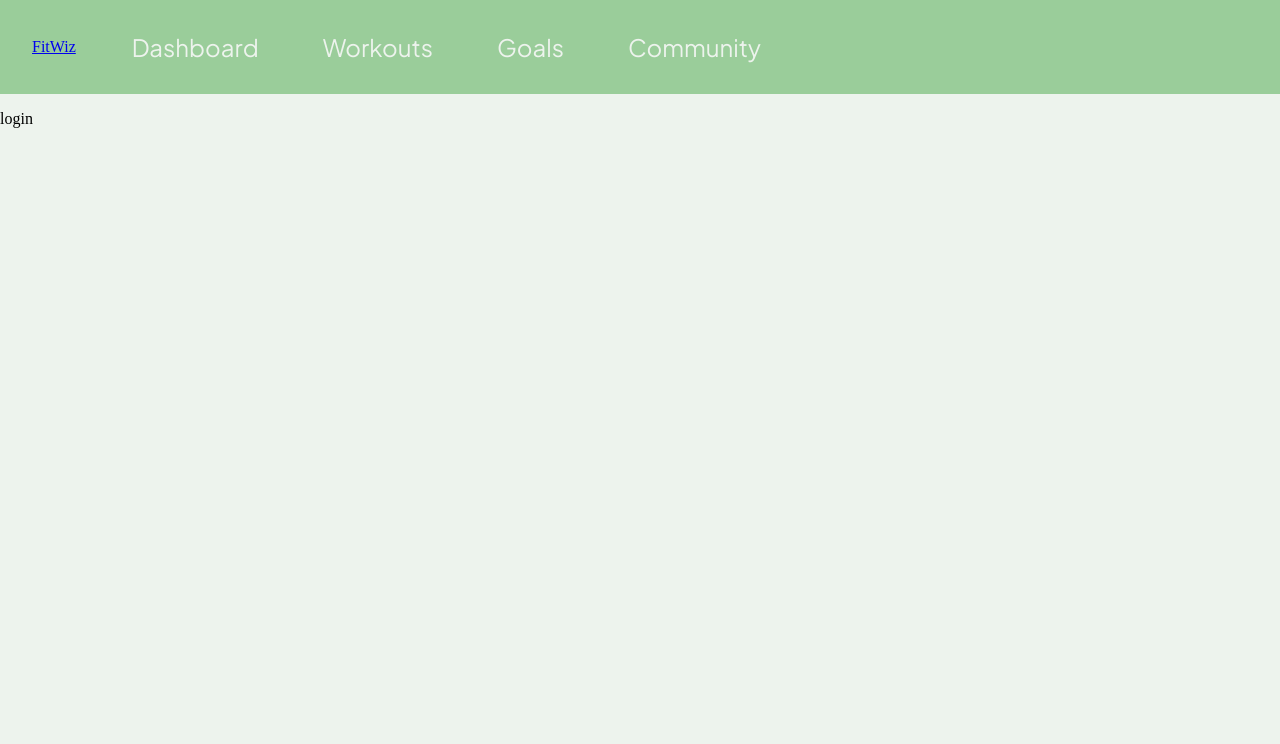
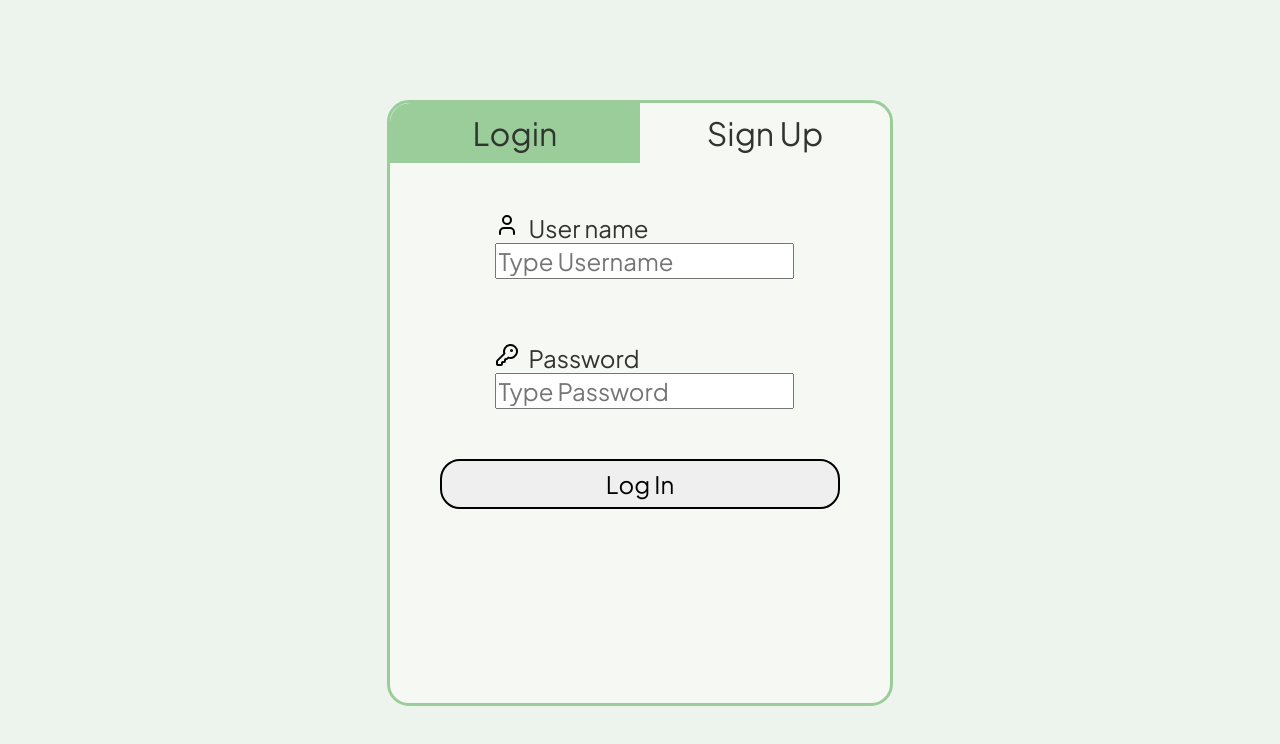
Before and after one commit to JDgoldvox/FullStackFitnessApp, a React app in the folder frontend/: page / in a window 1280 px wide. Shown: the top 744 px of the page. Built offline with nearby package versions, Linux system fonts and the light colour scheme; the HTML template or start-up script is replaced by a standard one.

Commit message:
create login/signup page

```diff
--- a/frontend/src/App.jsx
+++ b/frontend/src/App.jsx
@@ -6,7 +6,7 @@ import { Navigate } from "react-router";
 
 function App() {
 
-    const isLoggedIn = true;
+    const isLoggedIn = false;
 
     if (!isLoggedIn) {
         return(
--- /dev/null
+++ b/frontend/src/components/Login/LoginAndSignUpNode.css
@@ -0,0 +1,117 @@
+
+.login-and-signup-node
+{
+    width: 500px;
+    height: 600px;
+    background-color: var(--primary-white);
+    border-style: solid;
+    border-color: var(--accent-green);
+    border-radius: 22px;
+}
+
+.login-and-signup-options
+{
+    height: 10%;
+    width: 100%;
+    display: grid;
+    grid-template-columns: 1fr 1fr;
+}
+
+.login-and-signup-options button
+{
+    font-family: 'Plus Jakarta Sans', sans-serif;
+    font-size: 200%;
+    color: var(--primary-font-color);
+}
+
+.login-and-signup-options button:hover
+{
+    background-color: var(--secondary-green);
+}
+
+.login-button-active
+{
+    background-color: var(--accent-green);
+    border-top-left-radius: 20px;
+    border-style: none;
+
+}
+
+.login-button-inactive
+{
+    background-color: var(--primary-white);
+    border-top-left-radius: 20px;
+    border-style: none;
+}
+
+.signup-button-active
+{
+    background-color: var(--accent-green);
+    border-top-right-radius: 20px;
+    border-style: none;
+
+}
+
+.signup-button-inactive
+{
+    background-color: var(--primary-white);
+    border-top-right-radius: 20px;
+    border-style: none;
+}
+
+.login-and-signup-input-container
+{
+    margin-top: 10%;
+    Display: flex;
+    justify-content: center;
+    flex-direction: column;
+    align-items: center;
+    gap: 4rem;
+}
+
+.login-and-signup-input-container input
+{
+    Display: flex;
+    justify-content: center;
+    font-family: 'Plus Jakarta Sans', sans-serif;
+    font-size: 150%;
+    color: var(--primary-font-color);
+    width: 100%;
+}
+
+.login-and-signup-input-container p
+{
+    Display: flex;
+    font-family: 'Plus Jakarta Sans', sans-serif;
+    font-size: 150%;
+    color: var(--primary-font-color);
+    margin: 0;
+    padding-left: 10px;
+}
+
+.login-and-signup-button
+{
+    width: 80%;
+    height: 50px;
+    font-family: 'Plus Jakarta Sans', sans-serif;
+    font-size: 150%;
+    border-style: solid;
+    border-radius: 20px;
+}
+
+.login-and-signup-button:hover
+{
+    background-color: var(--secondary-green);
+}
+
+.login-and-signup-button-container
+{
+    margin-top: 10%;
+    display: flex;
+    justify-content: center;
+}
+
+.simple-flex-container
+{
+    display: flex;
+}
--- /dev/null
+++ b/frontend/src/components/Login/LoginAndSignUpNode.jsx
@@ -0,0 +1,81 @@
+import '@/components/Login/LoginAndSignUpNode.css'
+import { useState } from 'react';
+import {Mail, KeyRound, User} from 'lucide-react'
+
+export default function LoginAndSignUpNode() {
+
+    const [isLogIn, setIsLogIn] = useState(true);
+
+    let password = "";
+    let email = "";
+    let username = "";
+
+    return (
+        <div className="login-and-signup-node">
+            <div className = "login-and-signup-options">
+              <button
+                  className={isLogIn ? "login-button-active" : "login-button-inactive"}
+                  onClick={() => setIsLogIn(true)}
+              >
+                  Login
+              </button>
+              <button
+                  className={isLogIn ? "signup-button-inactive" : "signup-button-active"}
+                  onClick={() => setIsLogIn(false)}
+              >
+                  Sign Up
+              </button>
+            </div>
+
+            <div className="login-and-signup-input-container">
+                <div>
+                    <div className="simple-flex-container">
+                        <User/> <p>User name</p>
+                    </div>
+                    <input
+                        type="text"
+                        placeholder="Type Username"
+                        onChange={(val) => username = val.target.value}
+                    />
+                </div>
+                {
+                    isLogIn ? null :
+                    <div>
+                        <div className="simple-flex-container">
+                            <Mail/> <p>Email</p>
+                        </div>
+
+                        <input
+                            type="text"
+                            placeholder="Type Email"
+                            onChange={(val) => email = val.target.value}
+                            />
+                    </div>
+                }
+                <div>
+                    <div className="simple-flex-container">
+                        <KeyRound/> <p>Password</p>
+                    </div>
+                    <input
+                        type="text"
+                        placeholder="Type Password"
+                        onChange={(val) => password = val.target.value}
+                    />
+                </div>
+            </div>
+
+            <div className="login-and-signup-button-container">
+                <button className="login-and-signup-button"
+                        onClick={() => RequestLoginAndSignUp(username, password, email)}
+                >
+                    {isLogIn ? "Log In" : "Sign Up"}
+                </button>
+            </div>
+        </div>
+    )
+}
+
+function RequestLoginAndSignUp(username, password, email)
+{
+    alert(`${username} ${password} ${email}`);
+}
--- a/frontend/src/pages/Login.css
+++ b/frontend/src/pages/Login.css
@@ -0,0 +1,10 @@
+
+.center-login
+{
+    display: flex;
+    align-content: center;
+    justify-content: center;
+    margin-top: 50vh;
+    transform: translateY(-300px);
+    height: 100vh;
+}
--- a/frontend/src/pages/Login.jsx
+++ b/frontend/src/pages/Login.jsx
@@ -1,8 +1,44 @@
+import { useEffect, useState } from 'react';
+import LoginBox from '@/components/Login/LoginAndSignUpNode.jsx'
+import '@/pages/Login.css'
 
 export default function Login() {
+    const [isSignUp, setIsSignUp] = useState(false);
+
     return (
         <>
-            <p> login </p>
+            <div className = "center-login">
+                <LoginBox />
+            </div>
         </>
     )
 }
+
+//const [data, setData] = useState(null);
+
+// useEffect(() =>
+// {
+//     async function GetData() {
+//         const url = "https://isitdownstatus.com/api/v1/status/discord";
+//         try {
+//             const response = await fetch(url);
+//             if (!response.ok) {
+//                 throw new Error(`Response status: ${response.status}`);
+//             }
+//
+//             const result = await response.json();
+//             setData(result);
+//         } catch (error) {
+//             console.error(error.message);
+//         }
+//     }
+//
+//     GetData();
+// } ,[]);
+//
+// return (
+//     <>
+//         <p> login </p>
+//         <p>{data?.data?.slug ?? "Loading..."}</p>
+//     </>
+// )
```
